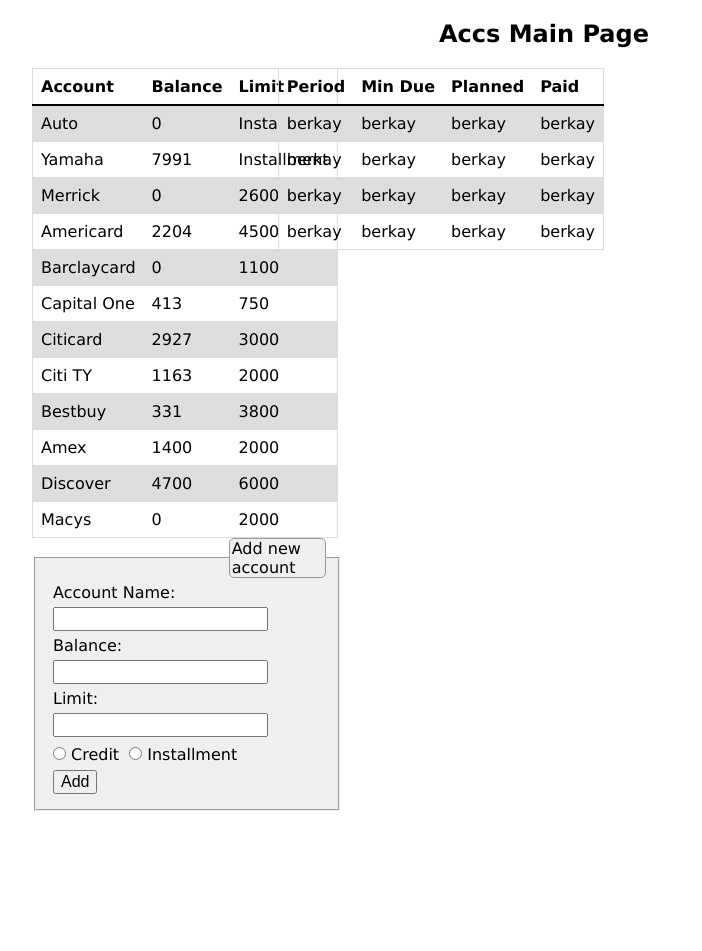
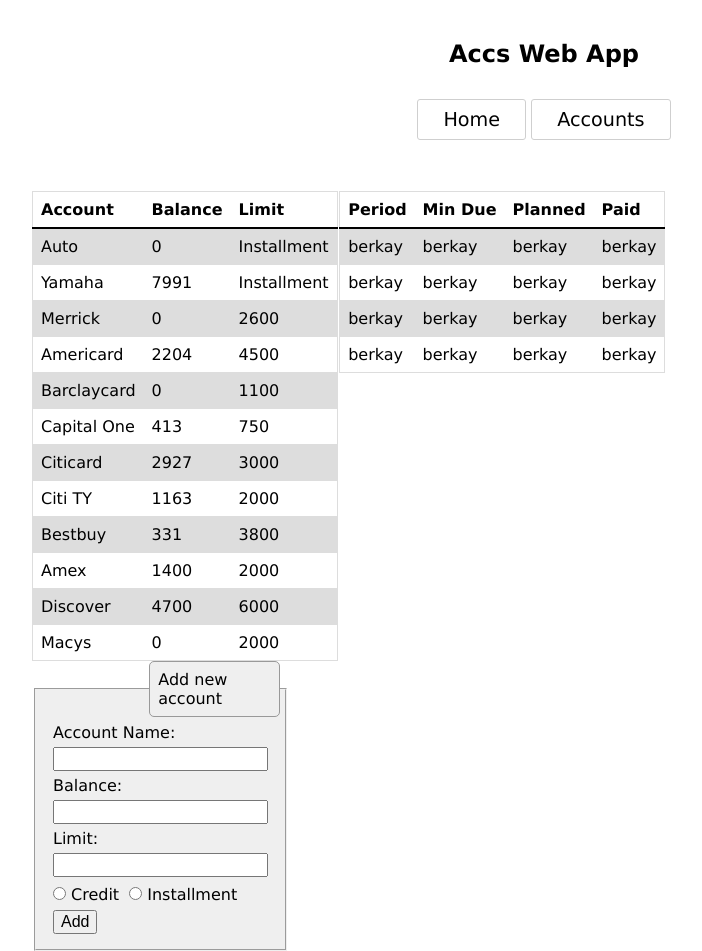
Before and after one commit to pininfarina44/accs, a PHP site: page / in a window 1280 px wide. Shown: the whole page, without its empty margins (96-798 px from the left). Before the commit the page ends 811 px from the top, so only its background shows below. Run offline with PHP 8.4, Linux system fonts and the light colour scheme; data comes from the database, SQL or seed files in the repository.

Commit message:
css file seperated, new pages added

```diff
--- /dev/null
+++ b/css/style.css
@@ -0,0 +1,92 @@
+body{
+	font-family: Verdana, serif;
+	width: 80%;
+	margin: 0 auto;
+}
+.header{
+	margin: 40px;
+}
+.mainNav{
+}
+ul#navigationMenu{
+	text-align: center;
+	padding: 20px;
+}
+
+li{
+	display: inline;
+	padding: 8px 25px;
+	border: 1px solid #cfcfcf;
+	border-radius: 3px;
+	font-size: 120%;
+}
+a{
+	text-decoration: none;
+	color: #000000;
+}
+li:hover{
+	background-color: #efefef;
+	border: 1px solid #000000;
+
+}
+
+.content{
+
+}
+.tableAccounts{
+	float: left;
+	width:30%;
+}
+.newAcc{
+	width: 20%;
+
+}
+.plan{
+	float: right;
+	width:70%;
+	height: 500px;
+}
+h2{
+	text-align: center;
+}
+table{
+	border-collapse: collapse;
+	border: 1px solid #dddddd;
+}
+td, th{
+	text-align: left;
+	padding: 8px ;
+	border-bottom: 1px solid #dddddd;
+}
+th{
+	border-bottom: 2px solid #000000;
+}
+tr:hover {
+	background-color: #efefef;
+}
+tr:nth-child(even){
+	background-color: #dddddd;
+}
+
+label{
+	padding: 5px;
+	font-size: 1em;
+}
+
+input{
+	margin: 5px;
+	font-size: 1em;
+}
+fieldset{
+	background-color: #efefef;
+}
+legend{
+	width: 50%;
+	border: 1px solid #999999;
+	margin: 0 auto;
+	border-radius: 5px;
+	background-color: #efefef;
+	position: relative;
+	margin-left: 45%;
+	padding: 8px;
+}
--- a/index.php
+++ b/index.php
@@ -5,85 +5,17 @@
 <head>
 	<title>Accs</title>
 	<script type="text/javascript" src="js/main.js"></script>
-	<style>
-		body{
-			font-family: Verdana, serif;
-			width: 80%;
-			margin: 0 auto;
-		}
-		.header{
-
-		}
-		.content{
-
-		}
-		.tableAccounts{
-			width: 24%;
-			float: left;
-		}
-		.newAcc{
-			margin-top: 15px;
-			width: 310px;
-		}
-		.plan{
-			float: right;
-			position: relative;
-			width: 76%;
-		}
-		h2{
-			text-align: center;
-		}
-		table{
-			border-collapse: collapse;
-			border: 1px solid #dddddd;
-		}
-		td, th{
-			text-align: left;
-			padding: 8px ;
-			border-bottom: 1px solid #dddddd;
-		}
-		th{
-			border-bottom: 2px solid #000000;
-		}
-		tr:hover {
-			background-color: #efefef;
-		}
-		tr:nth-child(even){
-			background-color: #dddddd;
-		}
-
-		label{
-			padding: 5px;
-			font-size: 1em;
-		}
-
-		input{
-			margin: 5px;
-			font-size: 1em;
-		}
-		fieldset{
-			background-color: #efefef;
-		}
-		legend{
-			border: 1px solid #999999;
-			margin: 0 auto;
-			border-radius: 5px;
-			background-color: #efefef;
-<<<<<<< HEAD
-			padding: 5px;
-			position: relative;
-			margin-left: 65%;
-=======
-			padding: 8px;
->>>>>>> 5e0a82456bd49a776c6fad0303875bcfa07f18cf
-		}
-
-
-	</style>
+	<link rel="stylesheet" type="text/css" href="css/style.css">
 </head>
 <body>
 	<div class="header">
-		<h2 id="hi">Accs Main Page</h2>
+		<h2 id="hi">Accs Web App</h2>
+		<nav class="mainNav">
+			<ul id="navigationMenu">
+				<li><a href="index.php">Home</a></li>
+				<li><a href="accounts.php">Accounts</a></li>
+			</ul>
+		</nav><!--mainNav-->
 	</div><!--header-->
 	<div class="content">
 		<div class="tableAccounts">
```
Also changed, not shown: accounts.php (added, +9 -0 lines), css/accounts.php (added, +9 -0 lines).
